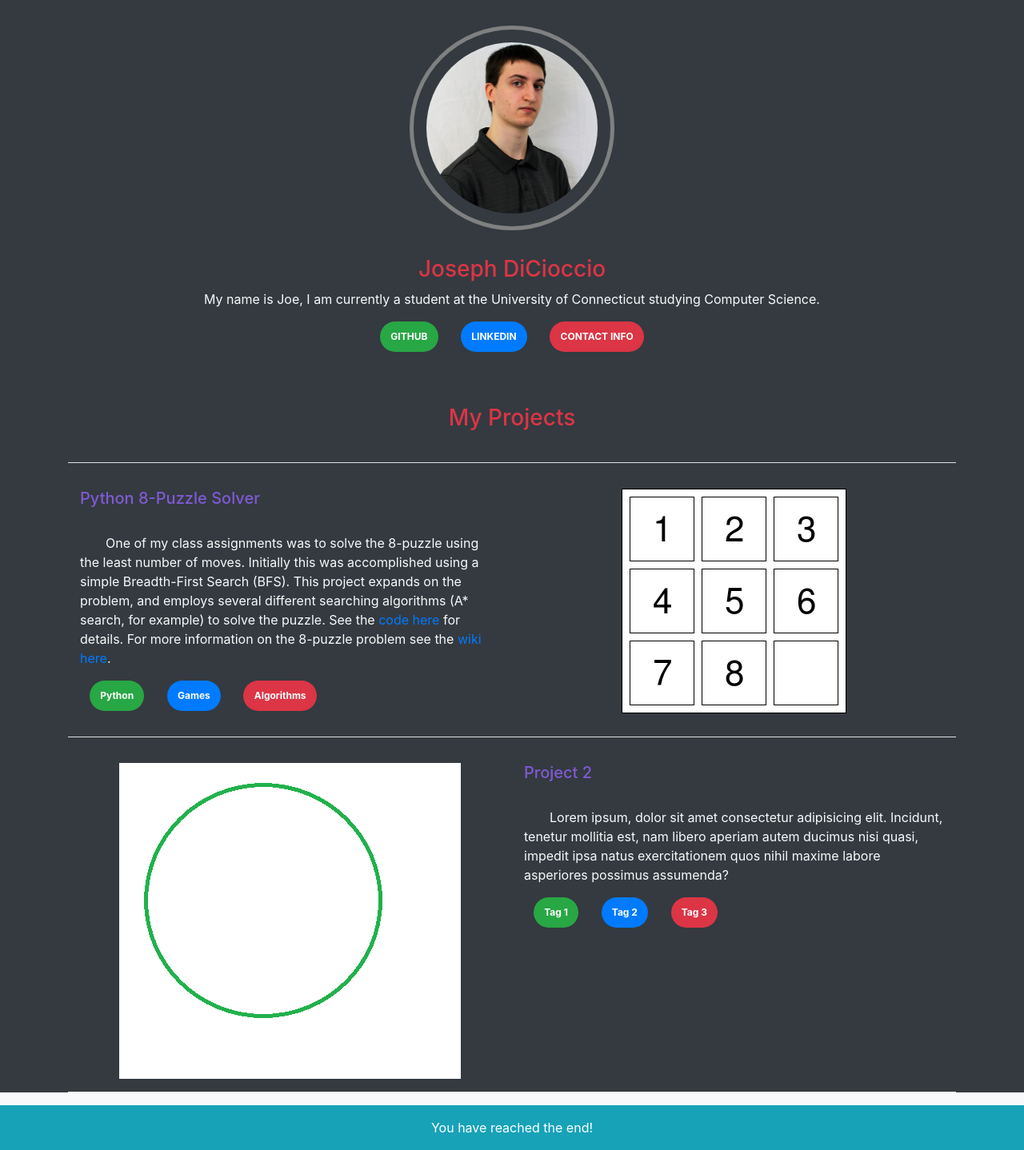
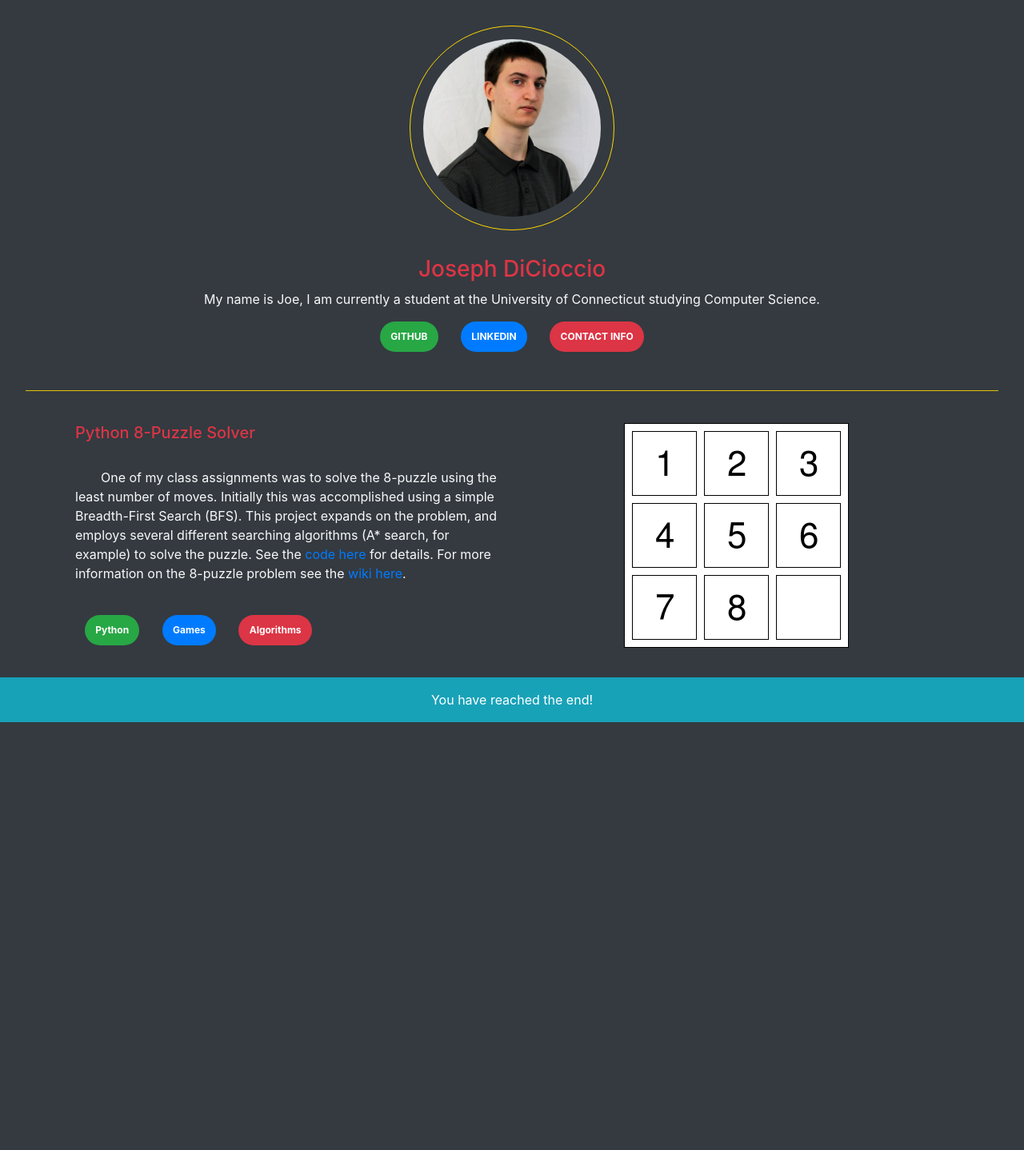
Before and after one commit to diciocciojoseph/personal-site, a Django app: template main/templates/main/index.html in a window 1280 px wide. Shown: the whole page at 80% size. After the commit the page ends 903 px from the top, so only its background shows below. Run offline with Django 3.2, Linux system fonts and the light colour scheme; the template is opened without the code that fills it, so the values that code supplies are empty; some libraries are stand-ins or nearby versions.

Commit message:
Almost decided on format/color scheme. Made more format changes.

```diff
--- a/main/static/css/main.css
+++ b/main/static/css/main.css
@@ -18,7 +18,7 @@
     border-radius: 100%;
     width: 20vw;
     height: 20vw;
-    border: 5px solid gray;
+    border: 0.1em solid #FFD700;
 }
 
 .mybadge{
@@ -31,6 +31,6 @@
     border-left: 0.1em solid gray;
 }
 
-.proj-head{
+.my-title{
     color: #805ad5;
 }
--- a/main/templates/main/index.html
+++ b/main/templates/main/index.html
@@ -2,10 +2,9 @@
 {% load static %}
 {% block content %}
 
-<!-- Homepage Content -->
+<!-- Top Banner Segment -->
 <div class="banner bg-dark">
     <img class="portrait" src="{% static 'images/portrait.jpg' %}" alt="Portrait Image Not Found">
-
     <h3 class="text-danger">Joseph DiCioccio</h3>
 
     <p class="text-light">
@@ -20,15 +19,17 @@
     </div>
 </div>
 
-<!-- We only need a single card display here in conjunction with class-based-view context to show all model content -->
-<!-- No matter how many new cards I want to add on the website, this code will not change, good for scalability -->
+<!-- Main Content -->
+<div class="bg-dark">
     <div class="container">
+
+        <!-- Display content cards using context from class-based view -->
         <div class="card-columns">
             {% for content in content_list %}
-        <div class="card bg-dark" style="width: 18rem;">
+            <div class="card" style="width: 18rem; background:#303030;">
                 <img class="card-img-top" src="{% static "" %}images/{{content.image_path}}" alt="Image Not Found">
                 <div class="card-body">
-                <h5 class="card-title text-white">{{ content.title }}</h5>
+                    <h5 class="card-title" style="color: #FFD700;">{{ content.title }}</h5>
                     <p class="card-text text-light">{{ content.description }}</p>
                     <a href="{{ content.link }}" class="btn btn-info stretched-link">{{ content.link_text }}</a>
                 </div>
@@ -37,22 +38,15 @@
         </div>
     </div>
 
-<div class="bg-dark text-light">
-    <div class="container">
-        <div>
-            <h3 class="text-danger" style="text-align: center;
-             padding-top: 1.2em;
-              padding-bottom: .8em;">
-                My Projects</h3>
-        </div>
+    <hr style="border-width: 0.1em; margin-left: 2em; margin-right: 2em; background-color: #FFD700;">
 
-        <hr class="bg-light" style="border-width: 0.1em;">
-        <div class="container" style="padding-top: 1em;">
+    <!-- Display for projects -->
+    <div class="container" style="padding: 1.5em;">
         <div class="row">
             <div class="col">
-                    <h5 class="proj-head">Python 8-Puzzle Solver</h5>
+                <h5 class="text-danger">Python 8-Puzzle Solver</h5>
                 <br>
-                    <p style="text-indent: 2em; font-size: 1em;">
+                <p class="text-light" style="text-indent: 2em; font-size: 1em;">
                     One of my class assignments was to solve the 8-puzzle using the least number of moves. Initially
                     this was accomplished using a simple Breadth-First Search (BFS). This project expands on the
                     problem,
@@ -61,48 +55,19 @@
                     For more information on the 8-puzzle problem see the <a
                         href="https://en.wikipedia.org/wiki/15_puzzle">wiki here</a>.
                 </p>
-
+                <br>
                 <p class="badge badge-pill badge-success mybadge">Python</p>
                 <p class="badge badge-pill badge-primary mybadge">Games</p>
                 <p class="badge badge-pill badge-danger mybadge">Algorithms</p>
             </div>
 
-                <!-- <div class="vl"></div> -->
 
             <div class="col" style="text-align: center; vertical-align: middle; height: 100%;">
                 <img src="{% static 'images/puzzle.png' %}" alt="Puzzle Image Not Found">
             </div>
         </div>
     </div>
-        <hr class="bg-light" style="border-width: 0.1em;">
-    </div>
 
-    <!-- Next Project -->
-
-    <div class="container">
-        <div class="container" style="padding-top: 1em;">
-            <div class="row">
-                <div class="col" style="text-align: center; vertical-align: middle; height: 100%;">
-                    <img src="{% static 'images/test.png' %}" alt="Puzzle Image Not Found">
-                </div>
-
-                <div class="col">
-                    <h5 class="proj-head">Project 2</h5>
-                    <br>
-                    <p style="text-indent: 2em; font-size: 1em;">
-                        Lorem ipsum, dolor sit amet consectetur adipisicing elit. Incidunt, tenetur mollitia est, nam
-                        libero aperiam autem ducimus nisi quasi, impedit ipsa natus exercitationem quos nihil maxime
-                        labore asperiores possimus assumenda?
-                    </p>
-
-                    <p class="badge badge-pill badge-success mybadge">Tag 1</p>
-                    <p class="badge badge-pill badge-primary mybadge">Tag 2</p>
-                    <p class="badge badge-pill badge-danger mybadge">Tag 3</p>
-                </div>
-            </div>
-        </div>
-        <hr class="bg-light" style="border-width: 0.1em;">
-    </div>
 </div>
 
 {% endblock %}
```
Lines whose indentation alone changed are shown as unchanged.
